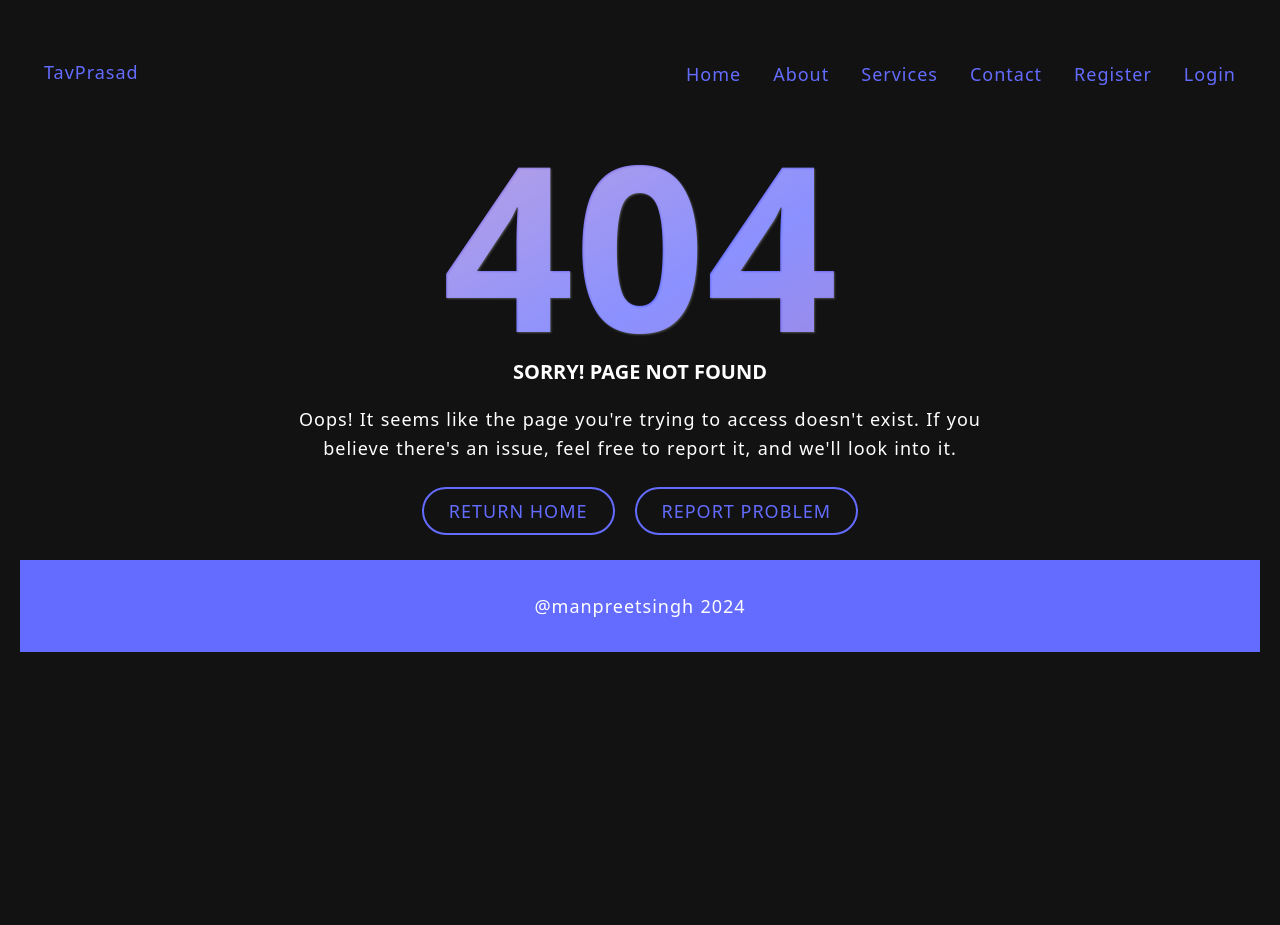
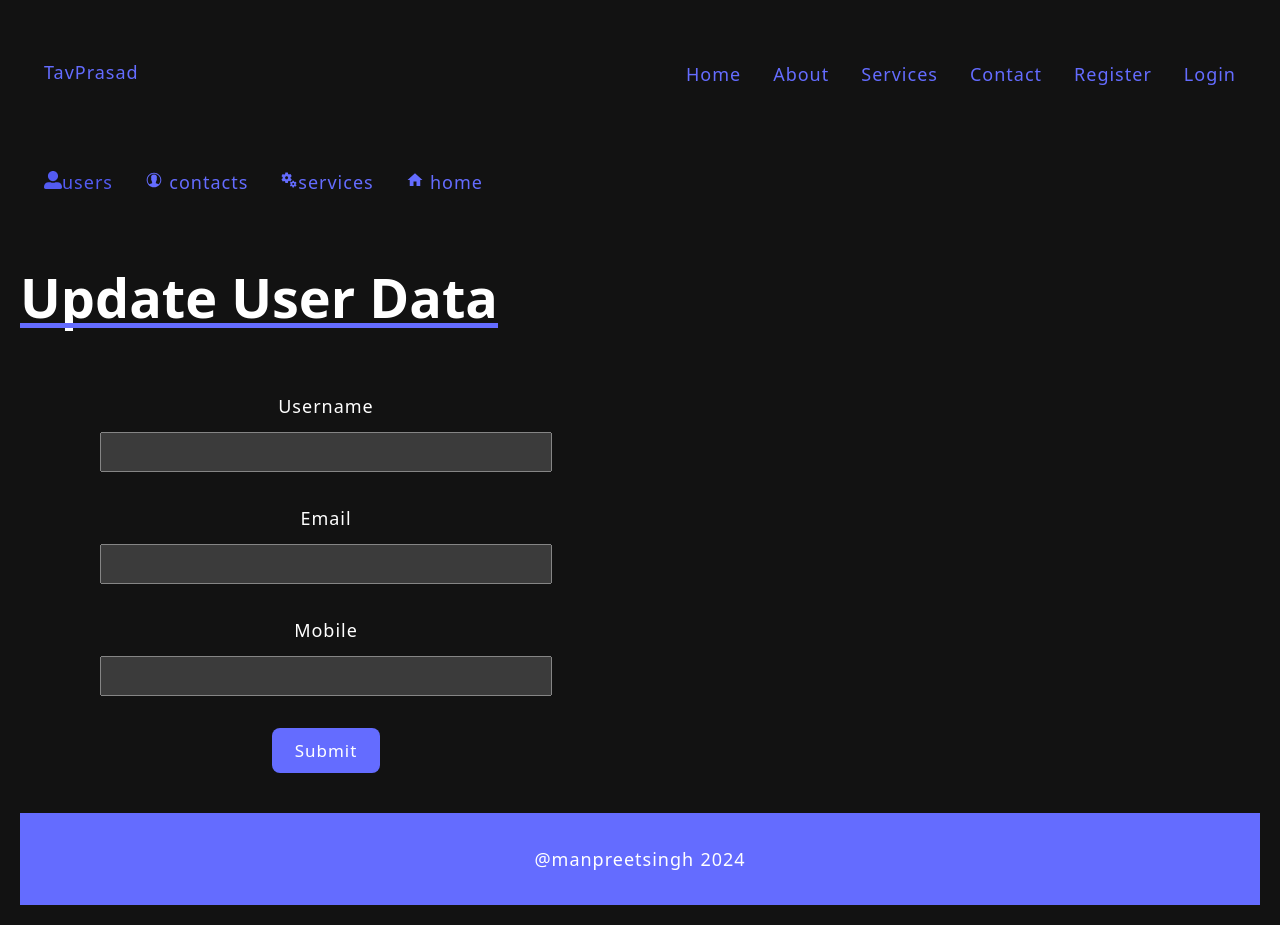
Before and after one commit to ManpreetSingh18/TavPe, a React (Vite) app in the folder client/: page /admin/users/1/edit in a window 1280 px wide. Before the commit the page ends 800 px from the top, so only its background shows below. Built offline with nearby package versions, Linux system fonts and the light colour scheme; no server answers.

Commit message:
Building Admin Update Page
After Edit Button Clicked, Display User Data in Form with ReactJS

```diff
--- a/client/src/App.jsx
+++ b/client/src/App.jsx
@@ -13,7 +13,7 @@
 import { AdminLayout } from "./components/layouts/Admin-Layout";
 import { AdminContacts } from "./pages/Admin-Contacts";
 import { AdminUsers } from "./pages/Admin-Users";
-
+import { AdminUpdate } from "./pages/Admin-Update";
 const App = () => {
   return (
     <>
@@ -33,6 +33,7 @@
           <Route path="/admin" element={<AdminLayout />}>
             <Route path="users" element={<AdminUsers />} />
             <Route path="contacts" element={<AdminContacts />} />
+            <Route path="users/:id/edit" element={<AdminUpdate />} />
           </Route>
         </Routes>
         <Footer />
--- /dev/null
+++ b/client/src/pages/Admin-Update.jsx
@@ -0,0 +1,105 @@
+import { useEffect, useState } from "react";
+import {useParams} from "react-router-dom"
+import {useAuth} from "../store/auth"
+
+export const AdminUpdate = () => {
+  const [data, setData] = useState({
+    username: "",
+    email: "",
+    phone: "",
+  });
+
+  const params=useParams();
+  const {authorizationToken}=useAuth();
+  //get single user data
+  const getSingleUserData = async (id,error) => {
+    try {
+      const response = await fetch(
+        `http://localhost:3000/api/admin/users/${params.id}`,
+        {
+          method: "GET",
+          headers: {
+            Authorization: authorizationToken,
+          },
+        }
+      );
+      const data=await response.json();
+      console.log(`Admin update user: ${data}`)
+
+      setData(data);
+    //   if (response.ok) {
+    //     getAllUsersData();
+    //   }
+    }
+    catch (error) {
+      console.log(error);
+      next(error)
+    }
+  };
+
+  useEffect(() => {
+    getSingleUserData();
+  }, []);
+
+  const handleInput = () => {};
+
+  return (
+    <>
+      <section className="section-contact">
+        <div className="contact-content container">
+          <h1 className="main-heading">Update User Data</h1>
+        </div>
+        {/* Admin user edit  page main  */}
+        <div className="container grid grid-two-cols">
+          {/*Admin user edit  content actual  */}
+          <section className="section-form">
+            <form>
+              <div>
+                <label htmlFor="username">username</label>
+                <input
+                  type="text"
+                  name="username"
+                  id="username"
+                  autoComplete="off"
+                  value={data.username}
+                  onChange={handleInput}
+                  required
+                />
+              </div>
+
+              <div>
+                <label htmlFor="email">email</label>
+                <input
+                  type="email"
+                  name="email"
+                  id="email"
+                  autoComplete="off"
+                  value={data.email}
+                  onChange={handleInput}
+                  required
+                />
+              </div>
+
+              <div>
+                <label htmlFor="phone">Mobile</label>
+                <input
+                  type="phone"
+                  name="phone"
+                  id="phone"
+                  autoComplete="off"
+                  value={data.phone}
+                  onChange={handleInput}
+                  required
+                />
+              </div>
+
+              <div>
+                <button type="submit">Submit</button>
+              </div>
+            </form>
+          </section>
+        </div>
+      </section>
+    </>
+  );
+};
--- a/client/src/pages/Admin-Users.jsx
+++ b/client/src/pages/Admin-Users.jsx
@@ -1,5 +1,6 @@
 import React, { useEffect, useState } from "react";
 import { useAuth } from "../store/auth";
+import { Link } from 'react-router-dom';
 
 export const AdminUsers = () => {
   const { authorizationToken } = useAuth();
```
